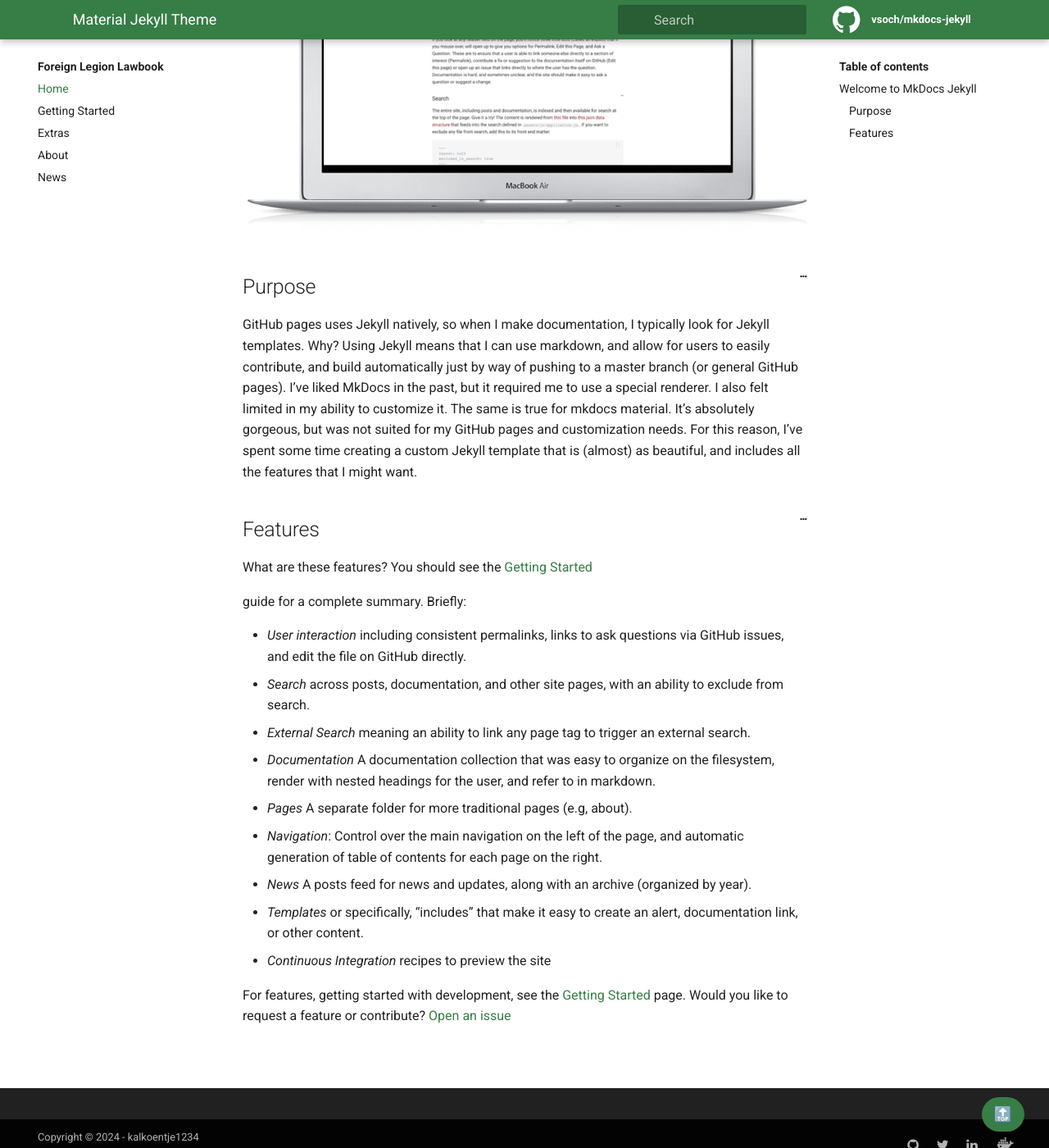
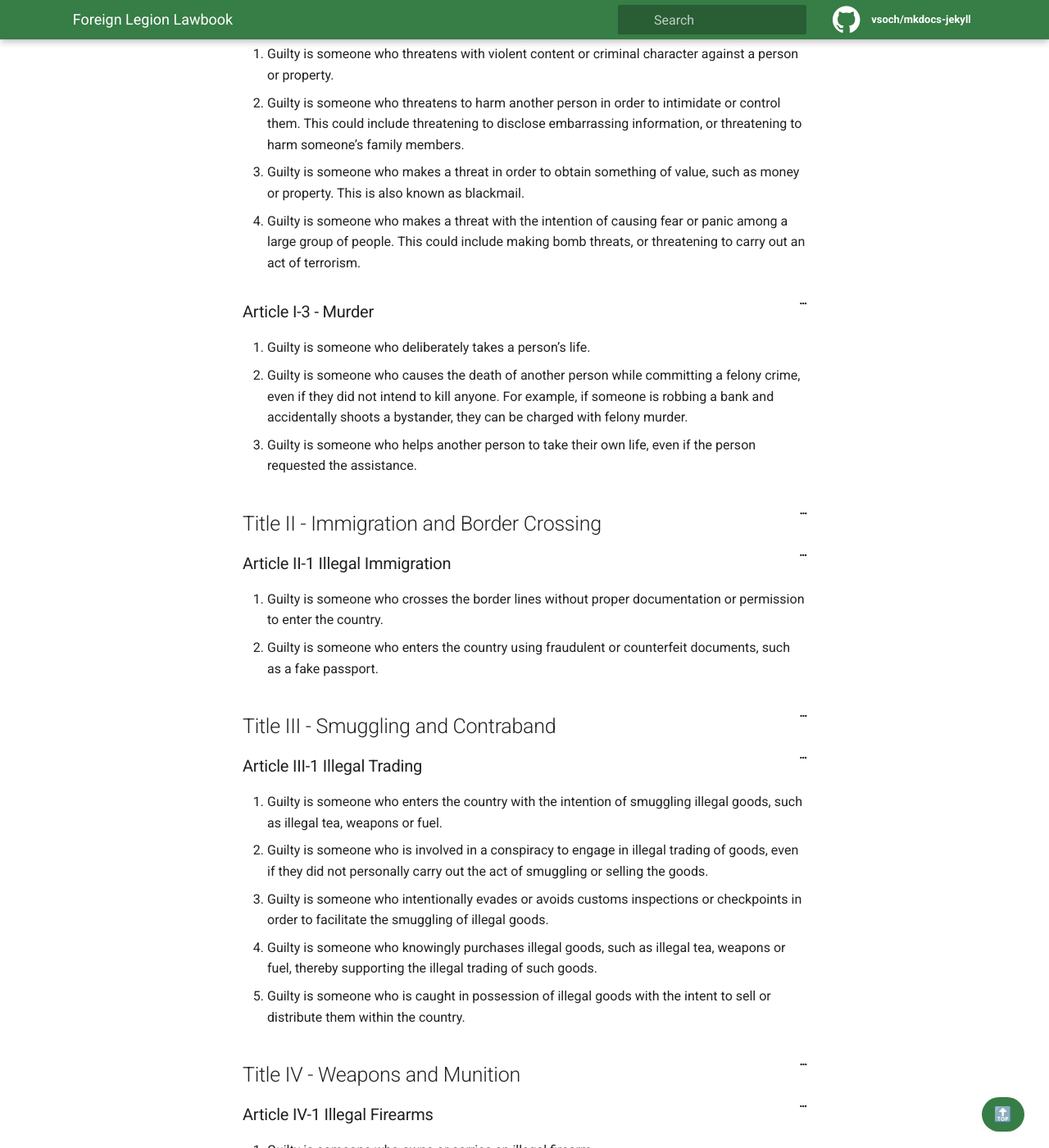
Before and after one commit to kalkoentje1234-github/ForeignLegion, a Jekyll site: the page built from pages/index.md, in a window 1280 px wide and 1400 px high, scrolled down 370 px. Shown: the whole window at 82% size. Built offline with Jekyll 4.4.1, drawn with Linux system fonts in a browser that asks for light colours; some of the changed text lies outside the part shown.

Commit message:
Update index.md

```diff
--- a/pages/index.md
+++ b/pages/index.md
@@ -4,40 +4,83 @@ title: Material Jekyll Theme
 permalink: /
 ---
 
-# Welcome to MkDocs Jekyll
+## Title I - Aggravated Crimes
 
-This is a starter template for a mkdocs jekyll theme.
+### Article I-1 - Violence
 
-![assets/img/macbook-preview.png](assets/img/macbook-preview.png)
+1. Guilty is someone who commits violence or violently resists against an EGM or BG personnel.
+2. Guilty is someone who resists an arrest by using force or violence against an EGM or BG personnel.
 
-## Purpose
+### Article I-2 - Threatening
 
-GitHub pages uses Jekyll natively, so when I make documentation, I typically
-look for Jekyll templates. Why? Using Jekyll means that I can use markdown,
-and allow for users to easily contribute, and build automatically just by
-way of pushing to a master branch (or general GitHub pages).
-I've liked MkDocs in the past, but it required me to use a special renderer.
-I also felt limited in my ability to customize it. The same is true for
-mkdocs material. It's absolutely gorgeous, but was not suited for
-my GitHub pages and customization needs. For this reason, I've spent
-some time creating a custom Jekyll template that is (almost) as beautiful,
-and includes all the features that I might want.
+1. Guilty is someone who threatens with violent content or criminal character against a person or property.
+2. Guilty is someone who threatens to harm another person in order to intimidate or control them. This could include threatening to disclose embarrassing information, or threatening to harm someone's family members.
+3. Guilty is someone who makes a threat in order to obtain something of value, such as money or property. This is also known as blackmail.
+4. Guilty is someone who makes a threat with the intention of causing fear or panic among a large group of people. This could include making bomb threats, or threatening to carry out an act of terrorism.
 
-## Features
+### Article I-3 - Murder
 
-What are these features? You should see the {% include doc.html name="Getting Started" path="getting-started" %}
-guide for a complete summary. Briefly:
+1. Guilty is someone who deliberately takes a person's life.
+2. Guilty is someone who causes the death of another person while committing a felony crime, even if they did not intend to kill anyone. For example, if someone is robbing a bank and accidentally shoots a bystander, they can be charged with felony murder.
+3. Guilty is someone who helps another person to take their own life, even if the person requested the assistance.
 
- - *User interaction* including consistent permalinks, links to ask questions via GitHub issues, and edit the file on GitHub directly.
- - *Search* across posts, documentation, and other site pages, with an ability to exclude from search.
- - *External Search* meaning an ability to link any page tag to trigger an external search.
- - *Documentation* A documentation collection that was easy to organize on the filesystem, render with nested headings for the user, and refer to in markdown.
- - *Pages* A separate folder for more traditional pages (e.g, about).
- - *Navigation*: Control over the main navigation on the left of the page, and automatic generation of table of contents for each page on the right.
- - *News* A posts feed for news and updates, along with an archive (organized by year).
- - *Templates* or specifically, "includes" that make it easy to create an alert, documentation link, or other content.
- - *Continuous Integration* recipes to preview the site
+## Title II - Immigration and Border Crossing
 
+### Article II-1 Illegal Immigration
 
-For features, getting started with development, see the {% include doc.html name="Getting Started" path="getting-started" %} page. Would you like to request a feature or contribute?
-[Open an issue]({{ site.repo }}/issues)
+1. Guilty is someone who crosses the border lines without proper documentation or permission to enter the country.
+2. Guilty is someone who enters the country using fraudulent or counterfeit documents, such as a fake passport.
+
+## Title III - Smuggling and Contraband
+
+### Article III-1 Illegal Trading
+
+1. Guilty is someone who enters the country with the intention of smuggling illegal goods, such as illegal tea, weapons or fuel.
+2. Guilty is someone who is involved in a conspiracy to engage in illegal trading of goods, even if they did not personally carry out the act of smuggling or selling the goods.
+3. Guilty is someone who intentionally evades or avoids customs inspections or checkpoints in order to facilitate the smuggling of illegal goods.
+4. Guilty is someone who knowingly purchases illegal goods, such as illegal tea, weapons or fuel, thereby supporting the illegal trading of such goods.
+5. Guilty is someone who is caught in possession of illegal goods with the intent to sell or distribute them within the country.
+
+## Title IV - Weapons and Munition
+
+### Article IV-1 Illegal Firearms
+
+1. Guilty is someone who owns or carries an illegal firearm.
+2. Guilty is someone who possesses an illegal firearm with the intent to use it to commit a crime.
+3. Guilty is someone who uses an illegal firearm to threaten or harm others.
+
+## Title V - Property Crimes
+
+### Article V-1 Theft
+
+1. Guilty is someone who takes away a good or vehicle without permission or having any right to do so.
+
+### Article V-2 Theft with Violence
+
+1. Guilty is someone who physically assaults someone during the course of a theft, causing them injury or harm.
+2. Guilty is someone who engages in a criminal conspiracy to commit theft with violence, even if they did not personally carry out the act of violence.
+3. Said violence was used during preparation, theft, or escape.
+
+### Article V-3 Entering forbidden domain
+
+1. Guilty is someone who intentionally enters a building or property that is clearly marked as off-limits or restricted, without authorization or lawful purpose.
+2. Guilty is someone who ignores posted signs or warnings indicating that an area is off-limits, and proceeds to enter or cross the forbidden domain.
+3. Guilty is someone who enters a government or military facility, such as a military base or restricted government building, without proper clearance or authorization.
+4. Guilty is someone who enters a private property or residence without the owner's consent or invitation, even if the property is not clearly marked as off-limits.
+
+## Title VI - Corruption
+
+### Article VI-1 Bribery
+
+1. Guilty is someone who offers or bribes a EGM or BG personnel in exchange for special treatment or privilege, such as allowing them to cross the border without proper documentation or inspection.
+2. Guilty is someone who solicits or accepts a bribe as an EGM or BG personnel, using their position of authority to gain personal gain or advantage.
+3. Guilty is someone who engages in corruption, such as using their influence as a border guard to facilitate illegal activities, such as illegal good trafficing.
+4. Guilty is a person who uses their connections or influence to obtain special treatment or bypass legal requirements at the border, such as using their position to allow certain individuals or goods to cross the border without proper inspection or documentation.
+
+## Title VII - Other
+
+### Article VII-1 Failure to comply with an order or demand
+
+1. Guilty is someone who willfully fails to comply with an order or demand issued by an EGM or BG personnel.
+2. Guilty is someone who deliberately obstructs an EGM or BG personnel in the performance thereof.
+3. Guilty is someone who obstructs an EGM or BG personnel in the execution of their duty, such as by physically blocking their access to a crime scene or interfering with an arrest.
```
